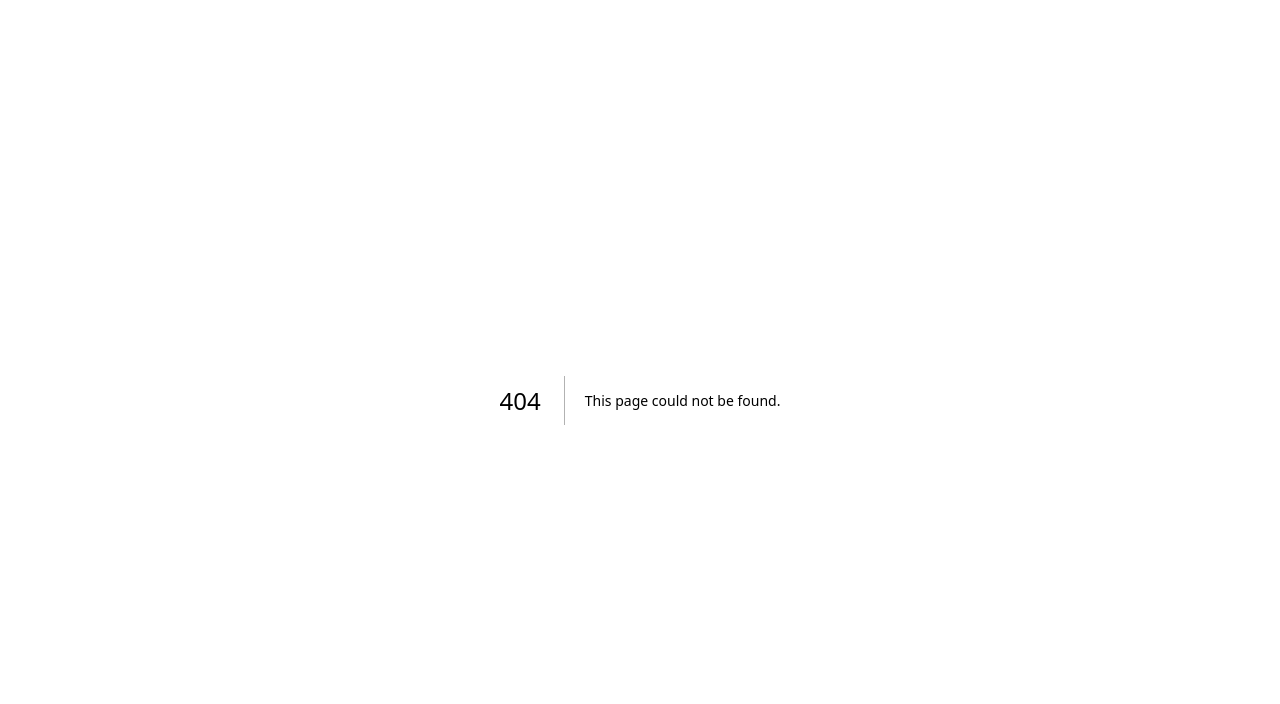
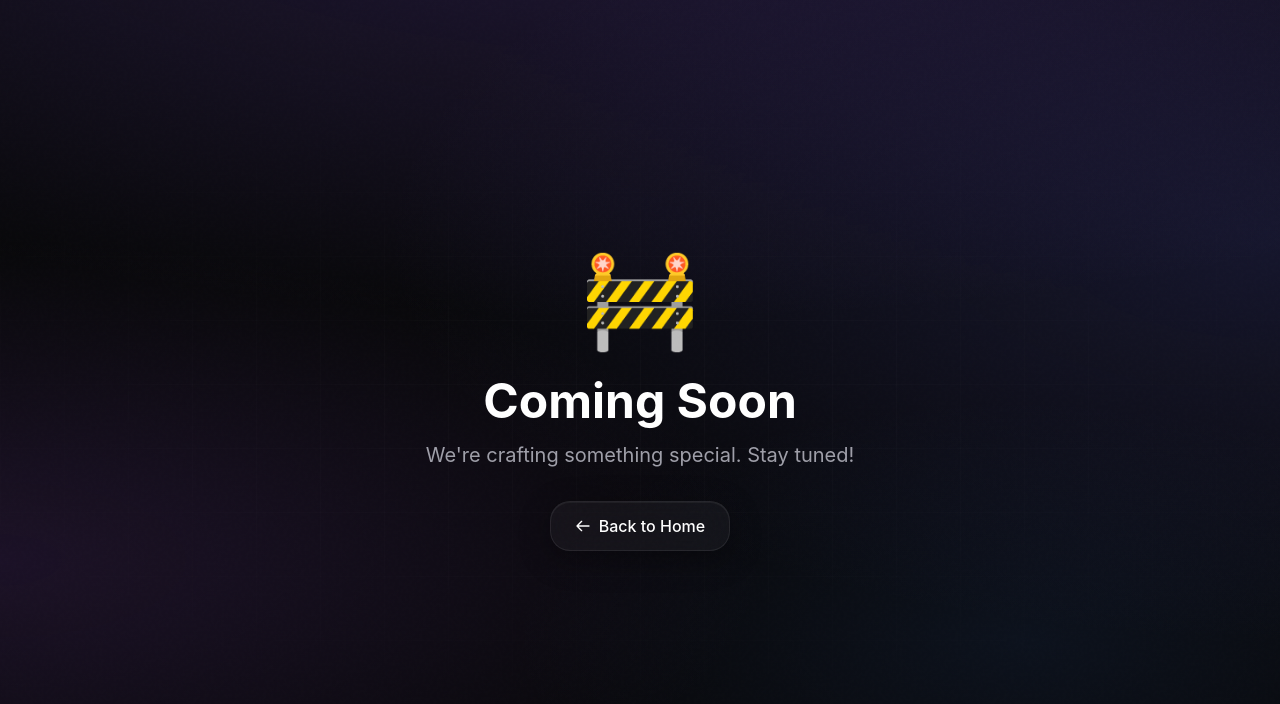
Before and after one commit to jayleekr/hypeprooflab, a Next.js app in the folder web/: page /columns in a window 1280 px wide. Before the commit this address had no page. Shown: the top 704 px of the page. Built offline with nearby package versions, Linux system fonts and the light colour scheme.

Commit message:
feat: simplify landing page CTA and add Coming Soon pages
- Remove 'Join Discord' button from Hero section
- Simplify CTA to single 'Contact' button with mailto link
- Add Coming Soon page for /columns route
- Add Coming Soon page for /columns/[slug] dynamic routes

```diff
--- /dev/null
+++ b/web/src/app/columns/[slug]/page.tsx
@@ -0,0 +1,57 @@
+'use client';
+
+import { motion } from 'framer-motion';
+import Link from 'next/link';
+
+export default function ColumnPage() {
+  return (
+    <>
+      <div className="gradient-bg" />
+      <div className="grid-pattern" />
+      <div className="noise" />
+
+      <div className="min-h-screen flex items-center justify-center px-6">
+        <motion.div
+          className="text-center max-w-2xl"
+          initial={{ opacity: 0, y: 20 }}
+          animate={{ opacity: 1, y: 0 }}
+          transition={{ duration: 0.8 }}
+        >
+          <motion.div
+            className="text-8xl mb-8"
+            initial={{ scale: 0.8 }}
+            animate={{ scale: 1 }}
+            transition={{ duration: 0.5, delay: 0.2 }}
+          >
+            📝
+          </motion.div>
+
+          <h1 className="text-4xl md:text-5xl font-bold text-white mb-4">
+            Coming Soon
+          </h1>
+
+          <p className="text-xl text-zinc-400 mb-8">
+            This article is currently being crafted.<br />
+            Check back soon for insights and analysis!
+          </p>
+
+          <motion.div
+            initial={{ opacity: 0 }}
+            animate={{ opacity: 1 }}
+            transition={{ delay: 0.5 }}
+          >
+            <Link
+              href="/"
+              className="glass px-6 py-3 text-white font-medium rounded-full border border-purple-500/30 hover:border-purple-500/60 transition-all duration-300 inline-flex items-center gap-2"
+            >
+              <svg className="w-4 h-4" fill="none" stroke="currentColor" viewBox="0 0 24 24">
+                <path strokeLinecap="round" strokeLinejoin="round" strokeWidth={2} d="M10 19l-7-7m0 0l7-7m-7 7h18" />
+              </svg>
+              Back to Home
+            </Link>
+          </motion.div>
+        </motion.div>
+      </div>
+    </>
+  );
+}
--- /dev/null
+++ b/web/src/app/columns/page.tsx
@@ -0,0 +1,56 @@
+'use client';
+
+import { motion } from 'framer-motion';
+import Link from 'next/link';
+
+export default function ColumnsPage() {
+  return (
+    <>
+      <div className="gradient-bg" />
+      <div className="grid-pattern" />
+      <div className="noise" />
+
+      <div className="min-h-screen flex items-center justify-center px-6">
+        <motion.div
+          className="text-center max-w-2xl"
+          initial={{ opacity: 0, y: 20 }}
+          animate={{ opacity: 1, y: 0 }}
+          transition={{ duration: 0.8 }}
+        >
+          <motion.div
+            className="text-8xl mb-8"
+            initial={{ scale: 0.8 }}
+            animate={{ scale: 1 }}
+            transition={{ duration: 0.5, delay: 0.2 }}
+          >
+            🚧
+          </motion.div>
+
+          <h1 className="text-4xl md:text-5xl font-bold text-white mb-4">
+            Coming Soon
+          </h1>
+
+          <p className="text-xl text-zinc-400 mb-8">
+            We&apos;re crafting something special. Stay tuned!
+          </p>
+
+          <motion.div
+            initial={{ opacity: 0 }}
+            animate={{ opacity: 1 }}
+            transition={{ delay: 0.5 }}
+          >
+            <Link
+              href="/"
+              className="glass px-6 py-3 text-white font-medium rounded-full border border-purple-500/30 hover:border-purple-500/60 transition-all duration-300 inline-flex items-center gap-2"
+            >
+              <svg className="w-4 h-4" fill="none" stroke="currentColor" viewBox="0 0 24 24">
+                <path strokeLinecap="round" strokeLinejoin="round" strokeWidth={2} d="M10 19l-7-7m0 0l7-7m-7 7h18" />
+              </svg>
+              Back to Home
+            </Link>
+          </motion.div>
+        </motion.div>
+      </div>
+    </>
+  );
+}
--- a/web/src/app/page.tsx
+++ b/web/src/app/page.tsx
@@ -123,27 +123,17 @@ function Hero() {
           </motion.p>
 
           {/* CTA */}
-          <motion.div variants={fadeInUp} className="pt-8 flex flex-col sm:flex-row gap-4 justify-center">
+          <motion.div variants={fadeInUp} className="pt-8 flex justify-center">
             <motion.a
-              href="https://discord.gg/clawd"
-              target="_blank"
-              rel="noopener noreferrer"
+              href="mailto:jayleekr0125@gmail.com"
               className="glass px-8 py-4 text-white font-medium rounded-full border border-purple-500/30 hover:border-purple-500/60 transition-all duration-300 inline-flex items-center gap-2"
               whileHover={{ scale: 1.02, boxShadow: "0 0 30px rgba(168, 85, 247, 0.3)" }}
               whileTap={{ scale: 0.98 }}
             >
-              <svg className="w-5 h-5" fill="currentColor" viewBox="0 0 24 24">
-                <path d="M20.317 4.37a19.791 19.791 0 0 0-4.885-1.515.074.074 0 0 0-.079.037c-.21.375-.444.864-.608 1.25a18.27 18.27 0 0 0-5.487 0 12.64 12.64 0 0 0-.617-1.25.077.077 0 0 0-.079-.037A19.736 19.736 0 0 0 3.677 4.37a.07.07 0 0 0-.032.027C.533 9.046-.32 13.58.099 18.057a.082.082 0 0 0 .031.057 19.9 19.9 0 0 0 5.993 3.03.078.078 0 0 0 .084-.028 14.09 14.09 0 0 0 1.226-1.994.076.076 0 0 0-.041-.106 13.107 13.107 0 0 1-1.872-.892.077.077 0 0 1-.008-.128 10.2 10.2 0 0 0 .372-.292.074.074 0 0 1 .077-.01c3.928 1.793 8.18 1.793 12.062 0a.074.074 0 0 1 .078.01c.12.098.246.198.373.292a.077.077 0 0 1-.006.127 12.299 12.299 0 0 1-1.873.892.077.077 0 0 0-.041.107c.36.698.772 1.362 1.225 1.993a.076.076 0 0 0 .084.028 19.839 19.839 0 0 0 6.002-3.03.077.077 0 0 0 .032-.054c.5-5.177-.838-9.674-3.549-13.66a.061.061 0 0 0-.031-.03zM8.02 15.33c-1.183 0-2.157-1.085-2.157-2.419 0-1.333.956-2.419 2.157-2.419 1.21 0 2.176 1.096 2.157 2.42 0 1.333-.956 2.418-2.157 2.418zm7.975 0c-1.183 0-2.157-1.085-2.157-2.419 0-1.333.955-2.419 2.157-2.419 1.21 0 2.176 1.096 2.157 2.42 0 1.333-.946 2.418-2.157 2.418z"/>
+              <svg className="w-5 h-5" fill="none" stroke="currentColor" viewBox="0 0 24 24">
+                <path strokeLinecap="round" strokeLinejoin="round" strokeWidth={2} d="M3 8l7.89 5.26a2 2 0 002.22 0L21 8M5 19h14a2 2 0 002-2V7a2 2 0 00-2-2H5a2 2 0 00-2 2v10a2 2 0 002 2z" />
               </svg>
-              Join Discord
-            </motion.a>
-            <motion.a
-              href="mailto:jayleekr0125@gmail.com"
-              className="px-8 py-4 text-zinc-400 font-medium rounded-full border border-zinc-700 hover:border-zinc-500 hover:text-white transition-all duration-300"
-              whileHover={{ scale: 1.02 }}
-              whileTap={{ scale: 0.98 }}
-            >
-              Contact Us
+              Contact
             </motion.a>
           </motion.div>
         </motion.div>
```
